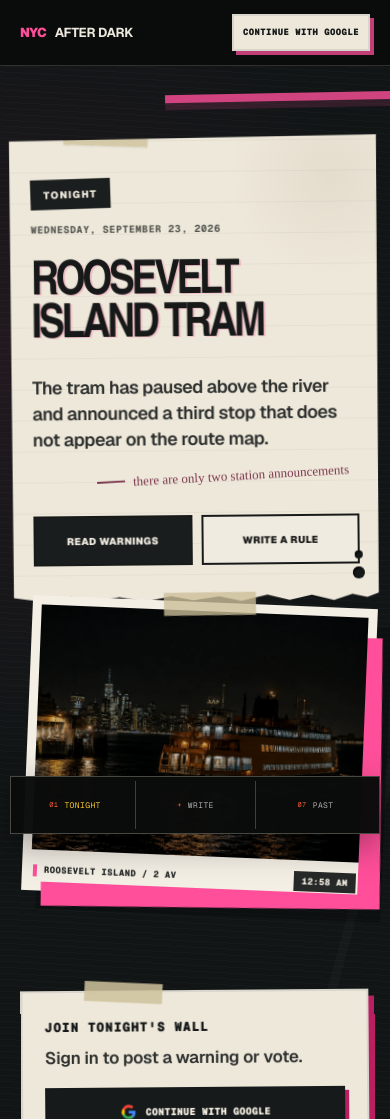
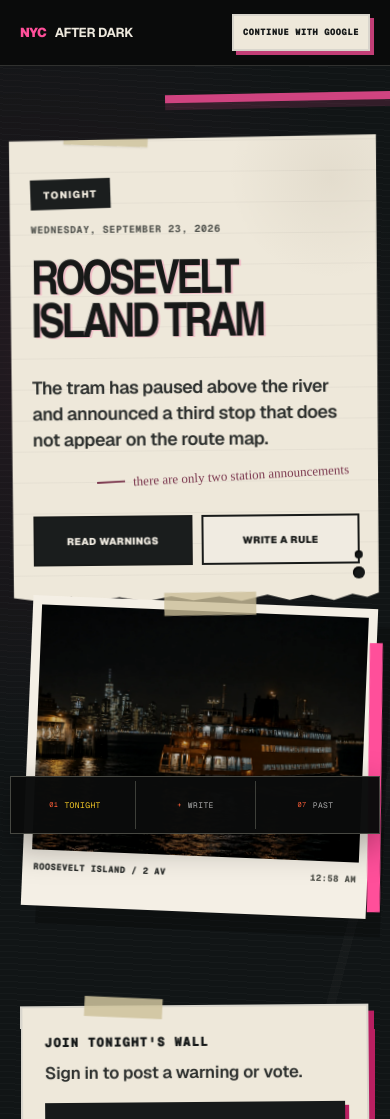
Before and after one commit to Acadia2049/coms6998, a Next.js app: page / in a window 390 px wide. Shown: the top 1119 px of the page. Built offline with nearby package versions, Linux system fonts and the light colour scheme; no server answers; the database is empty; a web font is replaced by a local one.

Commit message:
fix: restore consistent wall notices

```diff
--- a/app/components/CaptionCard.tsx
+++ b/app/components/CaptionCard.tsx
@@ -23,15 +23,9 @@ export default function CaptionCard({
     isTop,
 }: CaptionCardProps) {
     const rank = index + 1;
-    const medium = text.length <= 86
-        ? "sticker"
-        : text.length <= 180
-            ? "stencil"
-            : "wheatpaste";
-
     return (
         <article
-            className={`rule-notice wall-note wall-${medium} wall-position-${(index % 6) + 1}`}
+            className={`rule-notice wall-note wall-stencil wall-position-${(index % 6) + 1}`}
             data-caption-id={id}
             id={`notice-${id}`}
         >
--- a/app/components/ProfilePhotoUpload.tsx
+++ b/app/components/ProfilePhotoUpload.tsx
@@ -13,70 +13,7 @@ type ProfilePhotoUploadProps = {
     isReadOnly?: boolean;
 };
 
-const MAX_SOURCE_FILE_SIZE_BYTES = 25 * 1024 * 1024;
-const MAX_UPLOAD_FILE_SIZE_BYTES = 5 * 1024 * 1024;
-const MAX_PROFILE_PHOTO_EDGE = 1_600;
-const PROFILE_PHOTO_QUALITY = 0.86;
-
-const SUPPORTED_IMAGE_TYPES = new Set([
-    "image/jpeg",
-    "image/png",
-    "image/webp",
-]);
-
-function loadImage(file: File) {
-    return new Promise<{ image: HTMLImageElement; objectUrl: string }>((resolve, reject) => {
-        const objectUrl = URL.createObjectURL(file);
-        const image = new Image();
-
-        image.onload = () => resolve({ image, objectUrl });
-        image.onerror = () => {
-            URL.revokeObjectURL(objectUrl);
-            reject(new Error("Could not read this image."));
-        };
-        image.src = objectUrl;
-    });
-}
-
-async function resizeProfilePhoto(file: File) {
-    const { image, objectUrl } = await loadImage(file);
-
-    try {
-        const scale = Math.min(
-            1,
-            MAX_PROFILE_PHOTO_EDGE / Math.max(image.naturalWidth, image.naturalHeight)
-        );
-        const canvas = document.createElement("canvas");
-        canvas.width = Math.max(1, Math.round(image.naturalWidth * scale));
-        canvas.height = Math.max(1, Math.round(image.naturalHeight * scale));
-
-        const context = canvas.getContext("2d");
-        if (!context) {
-            throw new Error("Could not prepare this image.");
-        }
-
-        context.drawImage(image, 0, 0, canvas.width, canvas.height);
-
-        const resizedBlob = await new Promise<Blob>((resolve, reject) => {
-            canvas.toBlob(
-                (blob) => blob ? resolve(blob) : reject(new Error("Could not prepare this image.")),
-                "image/webp",
-                PROFILE_PHOTO_QUALITY
-            );
-        });
-
-        if (resizedBlob.size > MAX_UPLOAD_FILE_SIZE_BYTES) {
-            throw new Error("This image is still too large after resizing. Try a smaller photo.");
-        }
-
-        return new File([resizedBlob], "profile-photo.webp", {
-            type: "image/webp",
-            lastModified: Date.now(),
-        });
-    } finally {
-        URL.revokeObjectURL(objectUrl);
-    }
-}
+const MAX_FILE_SIZE_BYTES = 5 * 1024 * 1024;
 
 export default function ProfilePhotoUpload({
                                                userId,
@@ -104,17 +41,15 @@ export default function ProfilePhotoUpload({
             return;
         }
 
-        if (!SUPPORTED_IMAGE_TYPES.has(file.type)) {
-            setErrorMessage("Please choose a JPG, PNG, or WebP image.");
+        if (!file.type.startsWith("image/")) {
+            setErrorMessage("Please choose an image file.");
             setSuccessMessage("");
-            event.target.value = "";
             return;
         }
 
-        if (file.size > MAX_SOURCE_FILE_SIZE_BYTES) {
-            setErrorMessage("Please choose an image smaller than 25 MB.");
+        if (file.size > MAX_FILE_SIZE_BYTES) {
+            setErrorMessage("Image must be smaller than 5 MB.");
             setSuccessMessage("");
-            event.target.value = "";
             return;
         }
 
@@ -122,26 +57,18 @@ export default function ProfilePhotoUpload({
         setErrorMessage("");
         setSuccessMessage("");
 
-        let uploadFile: File;
+        const supabase = createClient();
 
-        try {
-            uploadFile = await resizeProfilePhoto(file);
-        } catch (error) {
-            setErrorMessage(
-                error instanceof Error ? error.message : "Could not prepare this image."
-            );
-            setIsUploading(false);
-            event.target.value = "";
-            return;
-        }
+        const extension =
+            file.name.split(".").pop()?.toLowerCase() ?? "jpg";
 
-        const supabase = createClient();
-        const filePath = `${userId}/${crypto.randomUUID()}.webp`;
+        const filePath =
+            `${userId}/${crypto.randomUUID()}.${extension}`;
 
         const { error: uploadError } = await supabase.storage
             .from("avatars")
-            .upload(filePath, uploadFile, {
-                contentType: uploadFile.type,
+            .upload(filePath, file, {
+                contentType: file.type,
                 upsert: false,
             });
 
@@ -149,7 +76,6 @@ export default function ProfilePhotoUpload({
             console.error("Avatar upload failed:", uploadError.message);
             setErrorMessage("Could not upload the image.");
             setIsUploading(false);
-            event.target.value = "";
             return;
         }
 
@@ -175,14 +101,12 @@ export default function ProfilePhotoUpload({
                 "Image uploaded, but profile could not be updated."
             );
             setIsUploading(false);
-            event.target.value = "";
             return;
         }
 
         setPhotoUrl(newPhotoUrl);
-        setSuccessMessage("Profile photo resized and updated.");
+        setSuccessMessage("Profile photo updated.");
         setIsUploading(false);
-        event.target.value = "";
 
         router.refresh();
     }
@@ -204,6 +128,22 @@ export default function ProfilePhotoUpload({
                 </div>
             )}
 
+            <label
+                className="profile-photo-button"
+                htmlFor="profile-photo"
+            >
+                {isReadOnly ? "Preview only" : isUploading ? "Uploading..." : "Choose a photo"}
+            </label>
+
+            <input
+                id="profile-photo"
+                className="profile-photo-input"
+                type="file"
+                accept="image/*"
+                disabled={isUploading || isReadOnly}
+                onChange={handleFileChange}
+            />
+
             <div className="profile-photo-feedback" aria-live="polite">
                 {errorMessage && (
                     <p className="profile-error">{errorMessage}</p>
@@ -213,22 +153,6 @@ export default function ProfilePhotoUpload({
                     <p className="profile-success">{successMessage}</p>
                 )}
             </div>
-
-            <label
-                className="profile-photo-button"
-                htmlFor="profile-photo"
-            >
-                {isReadOnly ? "Preview only" : isUploading ? "Resizing & uploading..." : "Choose a photo"}
-            </label>
-
-            <input
-                id="profile-photo"
-                className="profile-photo-input"
-                type="file"
-                accept="image/jpeg,image/png,image/webp"
-                disabled={isUploading || isReadOnly}
-                onChange={handleFileChange}
-            />
         </section>
     );
 }
--- a/app/night.css
+++ b/app/night.css
@@ -2970,36 +2970,44 @@ body { background: var(--paper); color: var(--ink); }
 /* ---------- Final wall, writing desk, and profile refinements ---------- */
 
 .living-wall-site .wall-photo {
-  padding-bottom: 12px;
+  padding-bottom: 38px;
 }
 
 .living-wall-site .wall-photo figcaption {
   position: relative;
   z-index: 2;
-  display: grid;
-  grid-template-columns: minmax(0, 1fr) auto;
+  display: flex;
   align-items: center;
+  justify-content: space-between;
   gap: 12px;
-  margin: 0;
-  padding: 13px 2px 1px;
-  background: #f4efe5;
+  margin: 12px 2px 0;
+  padding: 0;
+  background: transparent;
   color: #252826;
 }
 
 .living-wall-site .wall-photo figcaption span:first-child {
-  padding-left: 7px;
-  border-left: 4px solid var(--wall-pink);
+  padding: 0;
+  border: 0;
   font-size: 11px;
   line-height: 1.3;
 }
 
 .living-wall-site .wall-photo figcaption span:last-child {
-  padding: 5px 7px 4px;
-  border: 1px solid #262927;
-  background: #262927;
-  color: #f4efe5;
+  padding: 0;
+  border: 0;
+  background: transparent;
+  color: #55564f;
   font-size: 10px;
-  line-height: 1;
+  line-height: 1.3;
+}
+
+.living-wall-site .wall-photo::before {
+  top: 34px;
+  right: -18px;
+  bottom: 8px;
+  left: auto;
+  width: 20px;
 }
 
 .living-wall-site .rule-notice:first-child .rule-notice-header > span:first-child {
@@ -3139,9 +3147,20 @@ body { background: var(--paper); color: var(--ink); }
   color: #171918;
 }
 
+.profile-wall-site .profile-photo-feedback {
+  width: fit-content;
+  max-width: 100%;
+  margin: 13px 2px 0;
+  padding: 7px 9px;
+  border: 1px solid rgba(23, 25, 24, .24);
+  border-left: 4px solid var(--wall-pink-deep);
+  background: #f4efe5;
+}
+
 @media (max-width: 680px) {
-  .living-wall-site .wall-photo { padding-bottom: 9px; }
-  .living-wall-site .wall-photo figcaption { gap: 8px; padding-top: 11px; }
+  .living-wall-site .wall-photo { padding-bottom: 32px; }
+  .living-wall-site .wall-photo::before { right: -10px; bottom: 7px; width: 13px; }
+  .living-wall-site .wall-photo figcaption { gap: 8px; }
   .living-wall-site .wall-photo figcaption span:first-child { font-size: 9px; }
   .living-wall-site .wall-photo figcaption span:last-child { font-size: 9px; }
 
```
